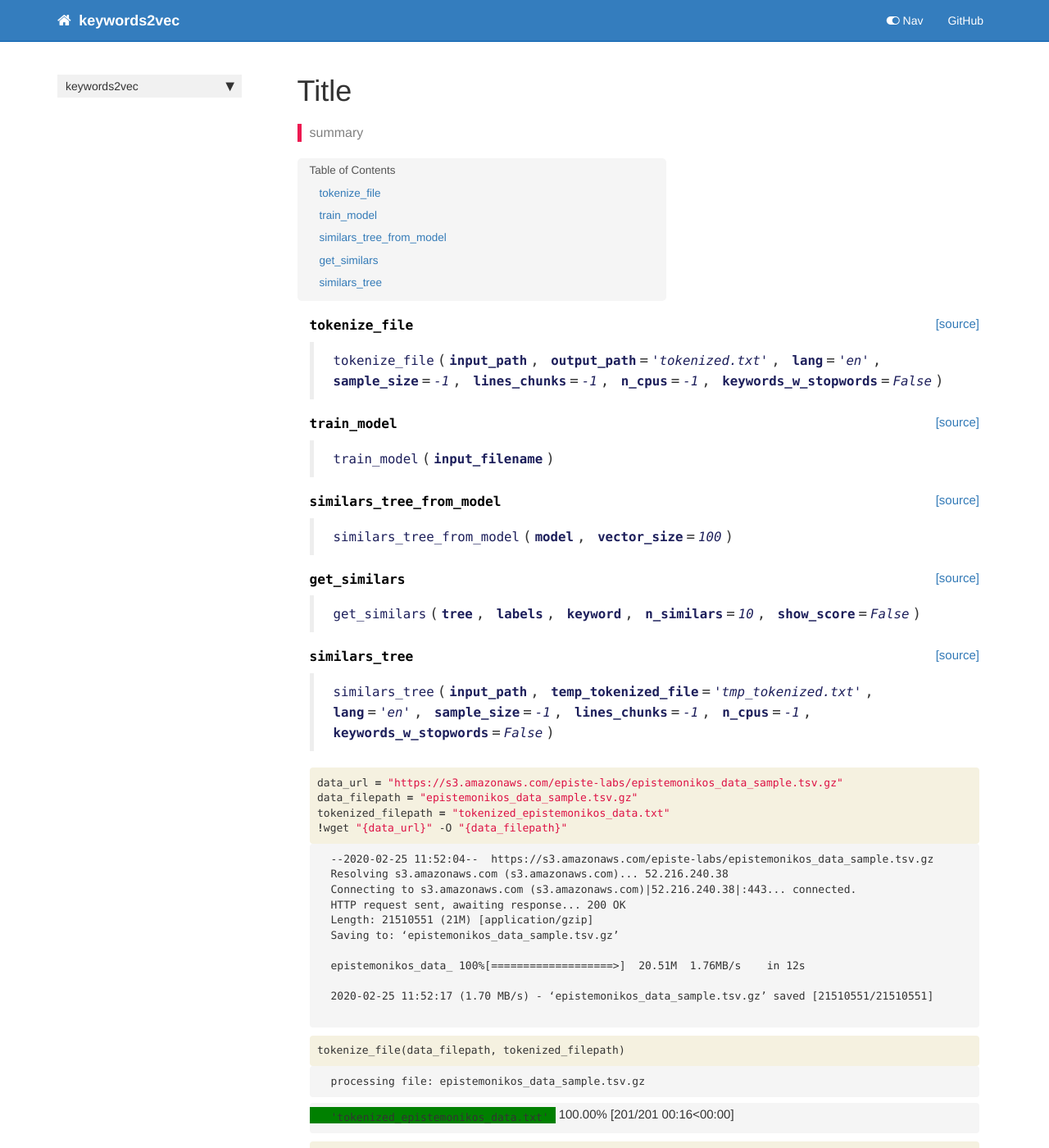
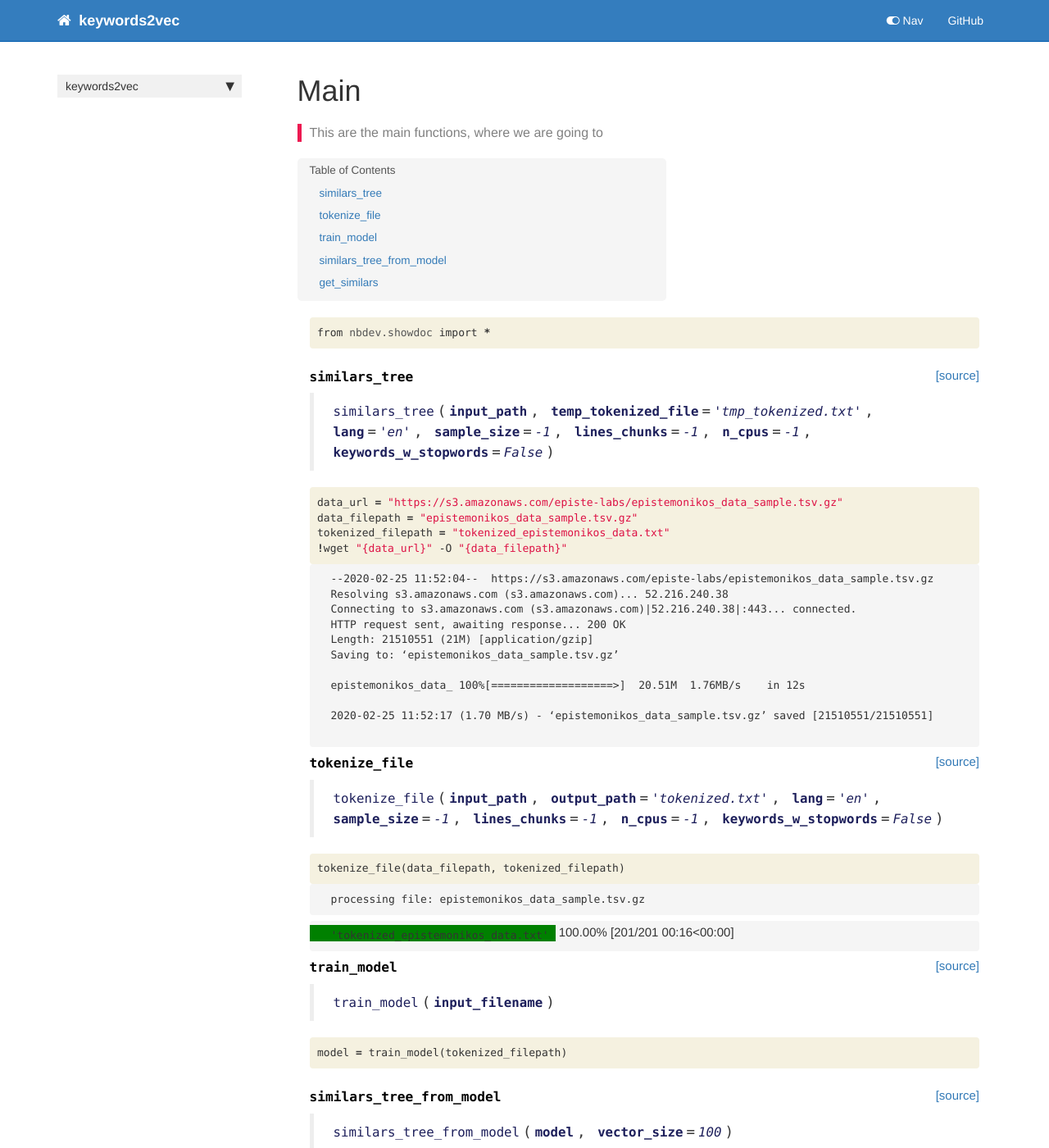
Before and after one commit to dperezrada/keywords2vec, a Jekyll site: the page built from docs/main.html, in a window 1280 px wide and 1400 px high. Shown: the whole window at 82% size. Built offline with Jekyll 4.4.1, drawn with Linux system fonts in a browser that asks for light colours; nearby versions of some CDN libraries; comment, search, counter and statistics services are not loaded; some of the changed text lies outside the part shown.

Commit message:
docs: Updated the documentation

```diff
--- a/docs/main.html
+++ b/docs/main.html
@@ -1,11 +1,11 @@
 ---
 
-title: Title
+title: Main
 
 keywords: fastai
 sidebar: home_sidebar
 
-summary: "summary"
+summary: "This are the main functions, where we are going to "
 ---
 <!--
 
@@ -24,6 +24,22 @@ summary: "summary"
 
 </div>
 <div class="cell border-box-sizing code_cell rendered">
+<div class="input">
+
+<div class="inner_cell">
+    <div class="input_area">
+<div class=" highlight hl-ipython3"><pre><span></span><span class="kn">from</span> <span class="nn">nbdev.showdoc</span> <span class="kn">import</span> <span class="o">*</span>
+</pre></div>
+
+    </div>
+</div>
+</div>
+
+</div>
+<div class="cell border-box-sizing code_cell rendered">
+
+</div>
+<div class="cell border-box-sizing code_cell rendered">
 
 </div>
 <div class="cell border-box-sizing code_cell rendered">
@@ -35,87 +51,7 @@ summary: "summary"
 
 
 <div class="output_markdown rendered_html output_subarea ">
-<h4 id="tokenize_file" class="doc_header"><code>tokenize_file</code><a href="__main__.py#L13" class="source_link" style="float:right">[source]</a></h4><blockquote><p><code>tokenize_file</code>(<strong><code>input_path</code></strong>, <strong><code>output_path</code></strong>=<em><code>'tokenized.txt'</code></em>, <strong><code>lang</code></strong>=<em><code>'en'</code></em>, <strong><code>sample_size</code></strong>=<em><code>-1</code></em>, <strong><code>lines_chunks</code></strong>=<em><code>-1</code></em>, <strong><code>n_cpus</code></strong>=<em><code>-1</code></em>, <strong><code>keywords_w_stopwords</code></strong>=<em><code>False</code></em>)</p>
-</blockquote>
-
-</div>
-
-</div>
-
-</div>
-</div>
-
-</div>
-<div class="cell border-box-sizing code_cell rendered">
-
-<div class="output_wrapper">
-<div class="output">
-
-<div class="output_area">
-
-
-<div class="output_markdown rendered_html output_subarea ">
-<h4 id="train_model" class="doc_header"><code>train_model</code><a href="__main__.py#L38" class="source_link" style="float:right">[source]</a></h4><blockquote><p><code>train_model</code>(<strong><code>input_filename</code></strong>)</p>
-</blockquote>
-
-</div>
-
-</div>
-
-</div>
-</div>
-
-</div>
-<div class="cell border-box-sizing code_cell rendered">
-
-<div class="output_wrapper">
-<div class="output">
-
-<div class="output_area">
-
-
-<div class="output_markdown rendered_html output_subarea ">
-<h4 id="similars_tree_from_model" class="doc_header"><code>similars_tree_from_model</code><a href="__main__.py#L42" class="source_link" style="float:right">[source]</a></h4><blockquote><p><code>similars_tree_from_model</code>(<strong><code>model</code></strong>, <strong><code>vector_size</code></strong>=<em><code>100</code></em>)</p>
-</blockquote>
-
-</div>
-
-</div>
-
-</div>
-</div>
-
-</div>
-<div class="cell border-box-sizing code_cell rendered">
-
-<div class="output_wrapper">
-<div class="output">
-
-<div class="output_area">
-
-
-<div class="output_markdown rendered_html output_subarea ">
-<h4 id="get_similars" class="doc_header"><code>get_similars</code><a href="__main__.py#L53" class="source_link" style="float:right">[source]</a></h4><blockquote><p><code>get_similars</code>(<strong><code>tree</code></strong>, <strong><code>labels</code></strong>, <strong><code>keyword</code></strong>, <strong><code>n_similars</code></strong>=<em><code>10</code></em>, <strong><code>show_score</code></strong>=<em><code>False</code></em>)</p>
-</blockquote>
-
-</div>
-
-</div>
-
-</div>
-</div>
-
-</div>
-<div class="cell border-box-sizing code_cell rendered">
-
-<div class="output_wrapper">
-<div class="output">
-
-<div class="output_area">
-
-
-<div class="output_markdown rendered_html output_subarea ">
-<h4 id="similars_tree" class="doc_header"><code>similars_tree</code><a href="__main__.py#L62" class="source_link" style="float:right">[source]</a></h4><blockquote><p><code>similars_tree</code>(<strong><code>input_path</code></strong>, <strong><code>temp_tokenized_file</code></strong>=<em><code>'tmp_tokenized.txt'</code></em>, <strong><code>lang</code></strong>=<em><code>'en'</code></em>, <strong><code>sample_size</code></strong>=<em><code>-1</code></em>, <strong><code>lines_chunks</code></strong>=<em><code>-1</code></em>, <strong><code>n_cpus</code></strong>=<em><code>-1</code></em>, <strong><code>keywords_w_stopwords</code></strong>=<em><code>False</code></em>)</p>
+<h4 id="similars_tree" class="doc_header"><code>similars_tree</code><a href="https://github.com/dperezrada/keywords2vec/tree/master/keywords2vec/main.py#L67" class="source_link" style="float:right">[source]</a></h4><blockquote><p><code>similars_tree</code>(<strong><code>input_path</code></strong>, <strong><code>temp_tokenized_file</code></strong>=<em><code>'tmp_tokenized.txt'</code></em>, <strong><code>lang</code></strong>=<em><code>'en'</code></em>, <strong><code>sample_size</code></strong>=<em><code>-1</code></em>, <strong><code>lines_chunks</code></strong>=<em><code>-1</code></em>, <strong><code>n_cpus</code></strong>=<em><code>-1</code></em>, <strong><code>keywords_w_stopwords</code></strong>=<em><code>False</code></em>)</p>
 </blockquote>
 
 </div>
@@ -160,6 +96,26 @@ epistemonikos_data_ 100%[===================&gt;]  20.51M  1.76MB/s    in 12s
 
 </pre>
 </div>
+</div>
+
+</div>
+</div>
+
+</div>
+<div class="cell border-box-sizing code_cell rendered">
+
+<div class="output_wrapper">
+<div class="output">
+
+<div class="output_area">
+
+
+<div class="output_markdown rendered_html output_subarea ">
+<h4 id="tokenize_file" class="doc_header"><code>tokenize_file</code><a href="https://github.com/dperezrada/keywords2vec/tree/master/keywords2vec/main.py#L18" class="source_link" style="float:right">[source]</a></h4><blockquote><p><code>tokenize_file</code>(<strong><code>input_path</code></strong>, <strong><code>output_path</code></strong>=<em><code>'tokenized.txt'</code></em>, <strong><code>lang</code></strong>=<em><code>'en'</code></em>, <strong><code>sample_size</code></strong>=<em><code>-1</code></em>, <strong><code>lines_chunks</code></strong>=<em><code>-1</code></em>, <strong><code>n_cpus</code></strong>=<em><code>-1</code></em>, <strong><code>keywords_w_stopwords</code></strong>=<em><code>False</code></em>)</p>
+</blockquote>
+
+</div>
+
 </div>
 
 </div>
@@ -230,6 +186,26 @@ epistemonikos_data_ 100%[===================&gt;]  20.51M  1.76MB/s    in 12s
 
 </div>
 <div class="cell border-box-sizing code_cell rendered">
+
+<div class="output_wrapper">
+<div class="output">
+
+<div class="output_area">
+
+
+<div class="output_markdown rendered_html output_subarea ">
+<h4 id="train_model" class="doc_header"><code>train_model</code><a href="https://github.com/dperezrada/keywords2vec/tree/master/keywords2vec/main.py#L43" class="source_link" style="float:right">[source]</a></h4><blockquote><p><code>train_model</code>(<strong><code>input_filename</code></strong>)</p>
+</blockquote>
+
+</div>
+
+</div>
+
+</div>
+</div>
+
+</div>
+<div class="cell border-box-sizing code_cell rendered">
 <div class="input">
 
 <div class="inner_cell">
@@ -243,6 +219,26 @@ epistemonikos_data_ 100%[===================&gt;]  20.51M  1.76MB/s    in 12s
 
 </div>
 <div class="cell border-box-sizing code_cell rendered">
+
+<div class="output_wrapper">
+<div class="output">
+
+<div class="output_area">
+
+
+<div class="output_markdown rendered_html output_subarea ">
+<h4 id="similars_tree_from_model" class="doc_header"><code>similars_tree_from_model</code><a href="https://github.com/dperezrada/keywords2vec/tree/master/keywords2vec/main.py#L47" class="source_link" style="float:right">[source]</a></h4><blockquote><p><code>similars_tree_from_model</code>(<strong><code>model</code></strong>, <strong><code>vector_size</code></strong>=<em><code>100</code></em>)</p>
+</blockquote>
+
+</div>
+
+</div>
+
+</div>
+</div>
+
+</div>
+<div class="cell border-box-sizing code_cell rendered">
 <div class="input">
 
 <div class="inner_cell">
@@ -251,6 +247,26 @@ epistemonikos_data_ 100%[===================&gt;]  20.51M  1.76MB/s    in 12s
 </pre></div>
 
     </div>
+</div>
+</div>
+
+</div>
+<div class="cell border-box-sizing code_cell rendered">
+
+<div class="output_wrapper">
+<div class="output">
+
+<div class="output_area">
+
+
+<div class="output_markdown rendered_html output_subarea ">
+<h4 id="get_similars" class="doc_header"><code>get_similars</code><a href="https://github.com/dperezrada/keywords2vec/tree/master/keywords2vec/main.py#L58" class="source_link" style="float:right">[source]</a></h4><blockquote><p><code>get_similars</code>(<strong><code>tree</code></strong>, <strong><code>labels</code></strong>, <strong><code>keyword</code></strong>, <strong><code>n_similars</code></strong>=<em><code>10</code></em>, <strong><code>show_score</code></strong>=<em><code>False</code></em>)</p>
+</blockquote>
+
+</div>
+
+</div>
+
 </div>
 </div>
 
--- a/docs/sidebar.json
+++ b/docs/sidebar.json
@@ -1,7 +1,8 @@
 {
   "keywords2vec": {
     "Overview": "/",
-    "Keywords2vec": "/tokenizer",
-    "Title": "/main"
+    "Tokenizer": "/tokenizer",
+    "Utils": "/utils",
+    "Main": "/main"
   }
 }
--- a/docs/utils.html
+++ b/docs/utils.html
@@ -1,11 +1,11 @@
 ---
 
-title: Title
+title: Utils
 
 keywords: fastai
 sidebar: home_sidebar
 
-summary: "summary"
+summary: "some utils :) "
 ---
 <!--
 
--- a/keywords2vec/main.py
+++ b/keywords2vec/main.py
@@ -13,6 +13,7 @@ import fasttext
 from .utils import parallel, open_file, chunk_of_text, get_file_chunks
 from .tokenizer import tokenize
 
+# Cell
 
 def tokenize_file(
     input_path, output_path="tokenized.txt", lang="en",
```
Also changed, not shown: docs/_data/sidebars/home_sidebar.yml (+5 -2 lines), docs/index.html (+2 -9 lines), docs/tokenizer.html (+15 -2 lines), README.md, keywords2vec/_nbdev.py (line endings or trailing spaces), 4 other files.
